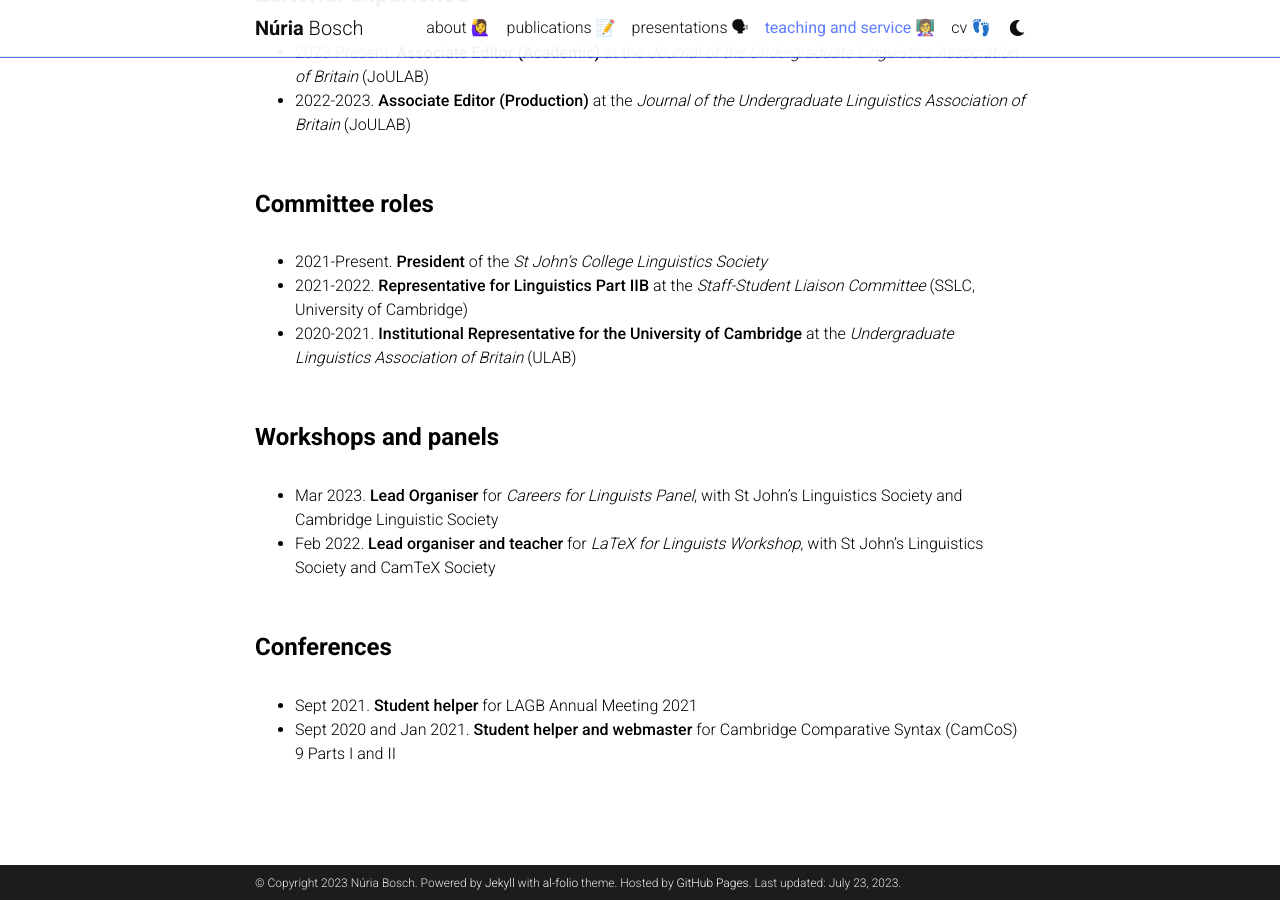
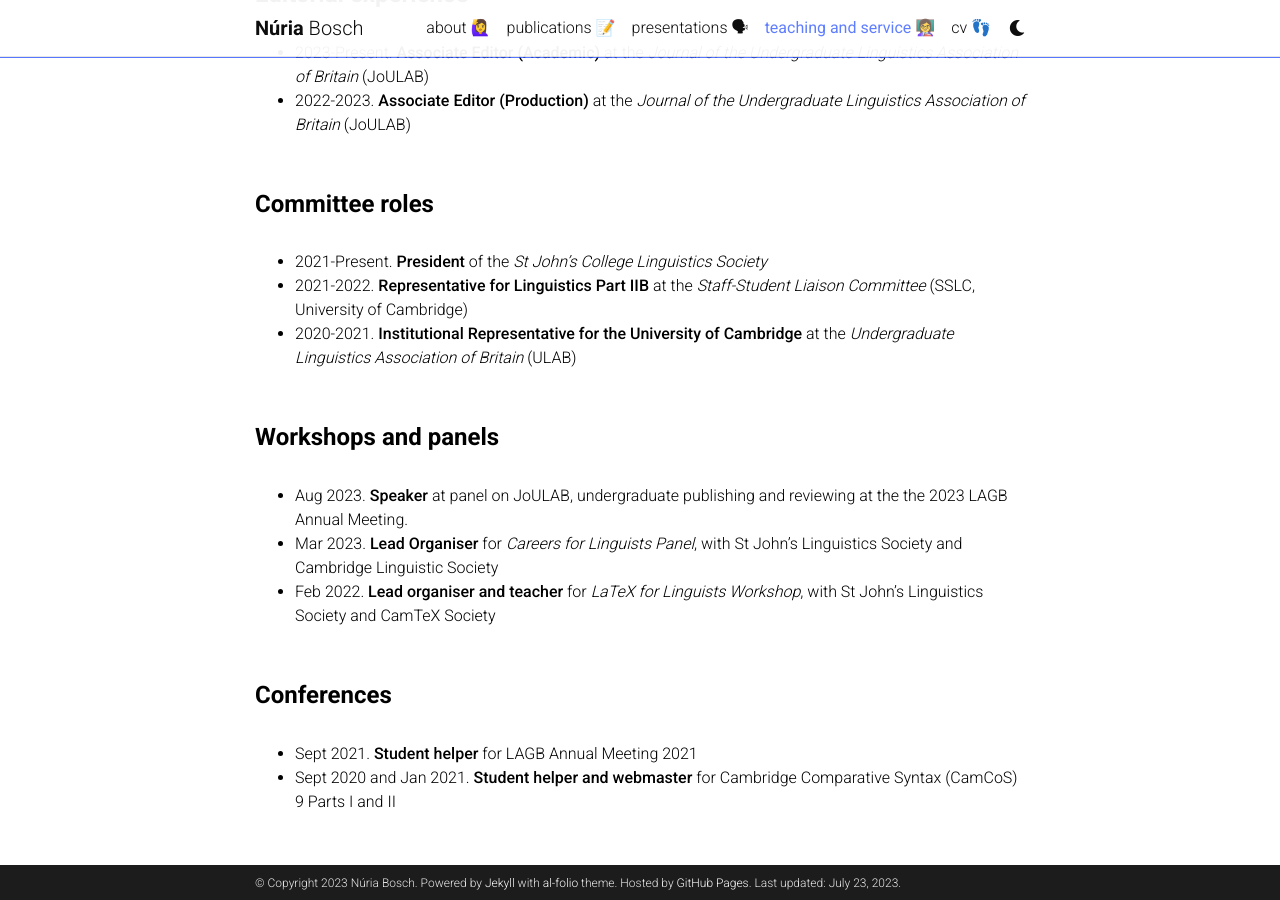
Before and after one commit to nuria-bosch/nuria-bosch.github.io, a Jekyll site: the page built from _pages/teaching_and_service.md, in a window 1280 px wide and 900 px high, scrolled down 501 px. Built offline with Jekyll 4.4.1, drawn with Linux system fonts in a browser that asks for light colours; comment, search, counter and statistics services are not loaded; a style sheet for code colours, icons or effects is not loaded.

Commit message:
Update teaching_and_service.md

```diff
--- a/_pages/teaching_and_service.md
+++ b/_pages/teaching_and_service.md
@@ -28,6 +28,7 @@ To come!
 
 <h4 style="margin-top: 3.3rem; margin-bottom: 2rem; font-weight: bold;">Workshops and panels</h4>
 
+- Aug 2023. **Speaker** at panel on JoULAB, undergraduate publishing and reviewing at the the 2023 LAGB Annual Meeting.
 - Mar 2023. **Lead Organiser** for _Careers for Linguists Panel_, with St John’s Linguistics Society and Cambridge Linguistic Society
 - Feb 2022. **Lead organiser and teacher** for _LaTeX for Linguists Workshop_, with St John's Linguistics Society and CamTeX Society
 
```
